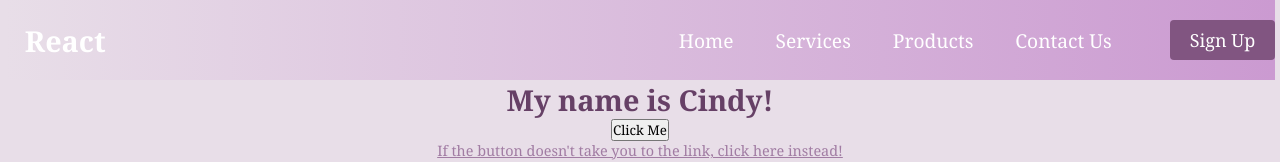
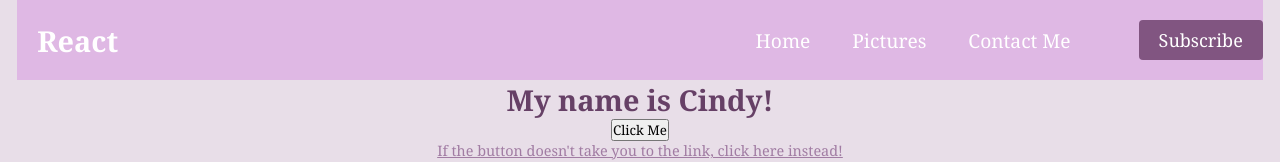
Before and after one commit to DALI-mini-webdev/personal-react-website-cindylwang, a React (Create React App) app: page / in a window 1280 px wide. Shown: the top 162 px of the page. Built offline with nearby package versions, Linux system fonts and the light colour scheme; some icons are missing.

Commit message:
updated navbar

```diff
--- a/src/App.css
+++ b/src/App.css
@@ -11,10 +11,6 @@
   justify-content: center;
   font-size: calc(10px + 0.55vmin);
   color: rgb(161, 124, 163);
-}
-
-.App-link {
-  color: #61dafb;
 }
 
 .darkpurple-text{
--- a/src/App.js
+++ b/src/App.js
@@ -9,7 +9,6 @@ function App() {
   const buttonFunction = () =>
     console.log("The button was clicked.");
     <button onClick="window.open='https://www.youtube.com/watch?v=rEq1Z0bjdwc';"></button>
-
   const onChangeFunction = (event) => {
     console.log(event.target.value);
   }
--- a/src/components/Navbar/MenuItems.js
+++ b/src/components/Navbar/MenuItems.js
@@ -5,22 +5,17 @@ export const MenuItems = [
         cName: 'nav-links'
     },
     {
-        title: 'Services',
+        title: 'Pictures',
         url: '#',
         cName: 'nav-links'
     },
     {
-        title: 'Products',
+        title: 'Contact Me',
         url: '#',
         cName: 'nav-links'
     },
     {
-        title: 'Contact Us',
-        url: '#',
-        cName: 'nav-links'
-    },
-    {
-        title: 'Sign up',
+        title: 'Subscribe',
         url: '#',
         cName: 'nav-links-mobile'
     },
--- a/src/components/Navbar/Navbar.css
+++ b/src/components/Navbar/Navbar.css
@@ -1,5 +1,5 @@
 .NavbarItems {
-    background: linear-gradient(90deg, rgb(232, 222, 232) 0%, rgb(203, 154, 209) 100%);
+    background: linear-gradient(90deg, rgb(223, 184, 228) 0%, rgb(223, 184, 228) 100%);
     height: 80px;
     display: flex;
     justify-content: center;
@@ -25,7 +25,7 @@
     grid-gap: 10px;
     list-style: none;
     text-align: center;
-    width: 80vw;
+    width: 76.6vw;
     justify-content: end;
     margin-right: 2rem;
 }
--- a/src/components/Navbar/Navbar.js
+++ b/src/components/Navbar/Navbar.js
@@ -28,7 +28,7 @@ class Navbar extends Component {
                         )
                     })}
                 </ul>
-                <Button>Sign Up</Button>
+                <Button>Subscribe</Button>
             </nav>
         )
     }
```
Also changed, not shown: 1 other file (tests, documents, lock files or other folders).
